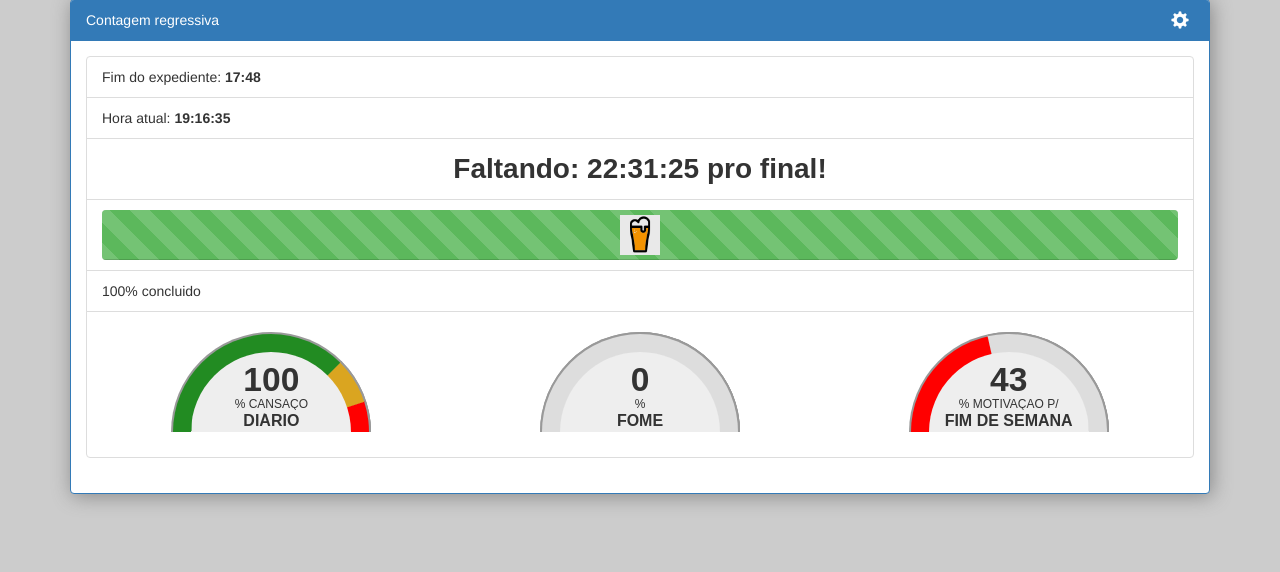
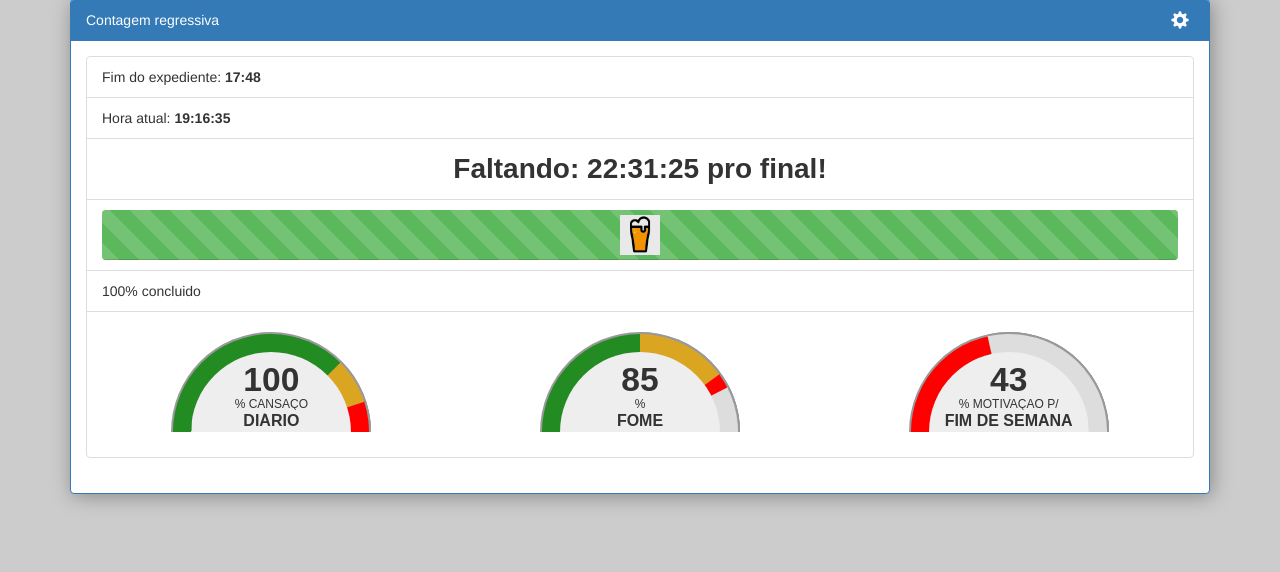
Before and after one commit to andrelokal/worktime, a PHP site: page / in a window 1280 px wide. Shown: the part 51-623 px from the top of the page. Run offline with PHP 8.4, Linux system fonts and the light colour scheme; some libraries are stand-ins or nearby versions.

Commit message:
# ajuste almoço

```diff
--- a/index.php
+++ b/index.php
@@ -238,7 +238,7 @@ date_default_timezone_set('America/Sao_Paulo');
                }
 
                if(pa > 100){
-                   pa = 0;
+                   pa = p-15;
                }
 
                if ($totalDaysOfWeek == 0) {
```
